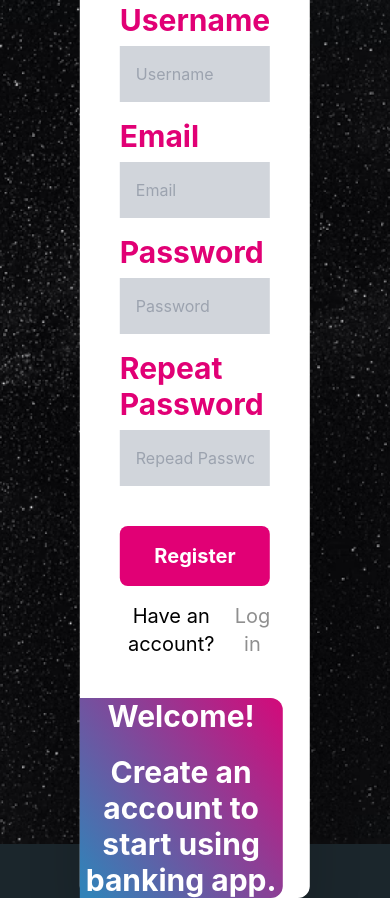
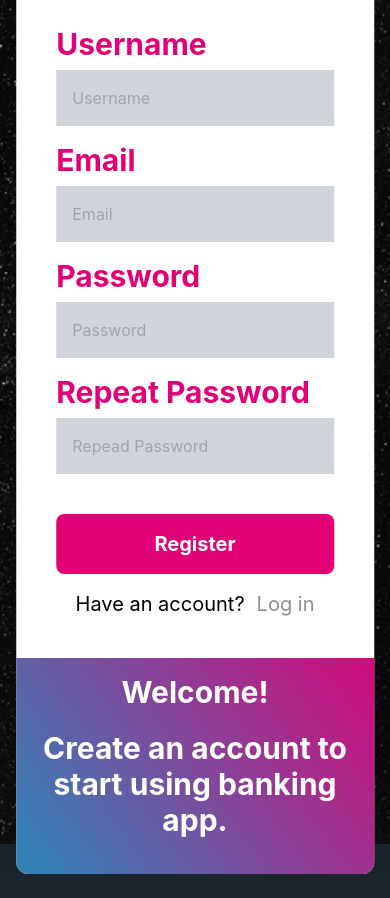
Before and after one commit to WeissDotEXE/frontend-banking-app, a React (Create React App) app: page /auth in a window 390 px wide. After the commit the page ends 874 px from the top, so only its background shows below. Built offline with nearby package versions, Linux system fonts and the light colour scheme.

Commit message:
auth page responsive for all devices

```diff
--- a/src/components/Card/Card.tsx
+++ b/src/components/Card/Card.tsx
@@ -20,7 +20,6 @@ const Card: FC<CardProps> = (props: CardProps) => {
         !noPadding && "py-4",
         !noPadding && "px-6 lg:px-20",
         "rounded-xl"
-        // "w-full"
     );
 
     return (
--- a/src/pages/Auth/Auth.tsx
+++ b/src/pages/Auth/Auth.tsx
@@ -19,7 +19,13 @@ const Auth: FC<AuthProps> = (props: AuthProps) => {
     const { className } = props;
     const [isRegister, setIsRegister] = useState(true);
 
-    const rootCls = cn(styles.Auth, className, "grid", "md:grid-cols-5");
+    const rootCls = cn(
+        styles.Auth,
+        className,
+        "grid",
+        "md:grid-cols-5",
+        "w-11/12 md:w-4/5"
+    );
 
     const backgroundCls = cn(
         styles.background,
@@ -38,10 +44,11 @@ const Auth: FC<AuthProps> = (props: AuthProps) => {
         styles.right,
         "flex",
         "flex-col",
-        "col-span-2",
+        "col-span-3 md:col-span-2",
         "justify-center",
         "items-center",
-        "rounded-r-xl"
+        "rounded-b-xl md:rounded-r-xl",
+        "p-4"
     );
 
     const registerFieldList = [
@@ -108,7 +115,7 @@ const Auth: FC<AuthProps> = (props: AuthProps) => {
                     <RegularSubtitle color={"white-950"} bold className="mb-5">
                         Welcome!
                     </RegularSubtitle>
-                    <RegularSubtitle bold color={"white-950"}>
+                    <RegularSubtitle bold color={"white-950"} className="mb-5">
                         {isRegister
                             ? "Create an account to start using banking app."
                             : "Fill up the credentials and use Banking App"}
```
